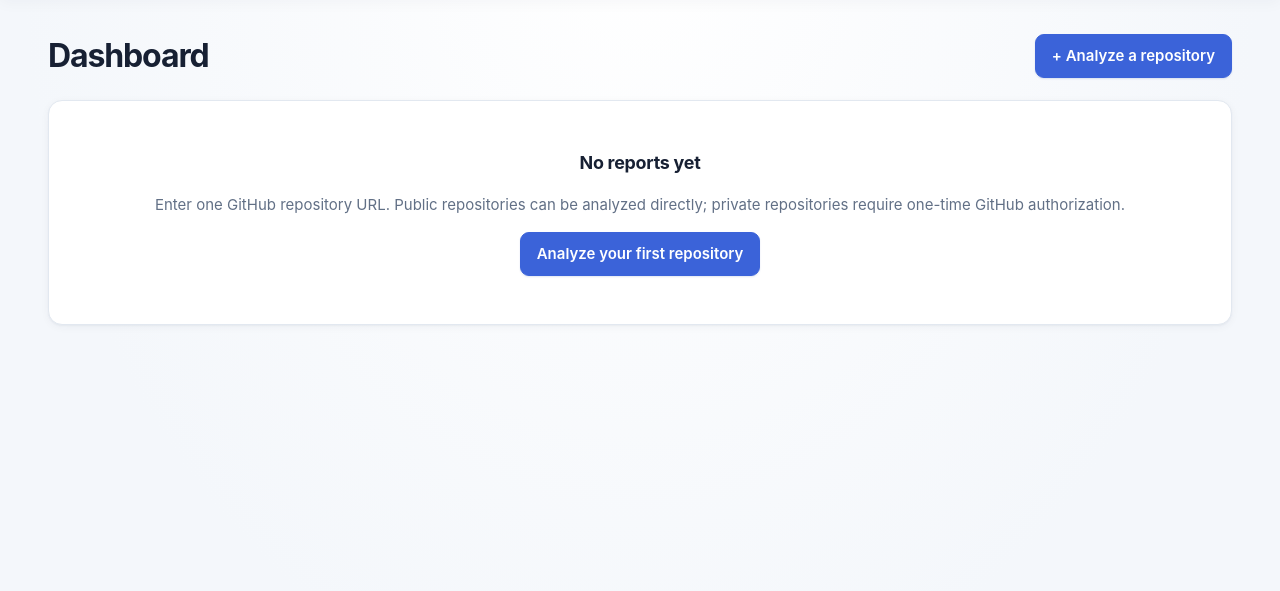
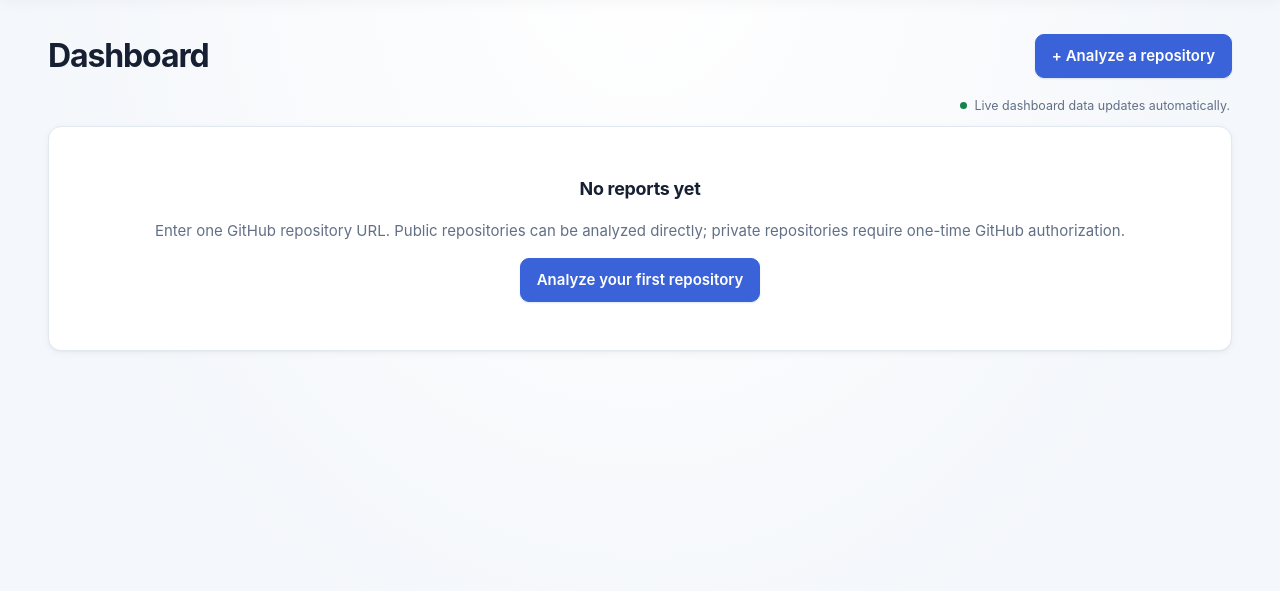
Before and after one commit to Divyad854/Repointel-code-analysis, a Django app: page / in a window 1280 px wide. Shown: the part 69-660 px from the top of the page. Run offline with Django 5.2, Linux system fonts and the light colour scheme; the visitor is signed in with stand-in values (Sample User, id 1); data that the repository does not hold is empty.

Commit message:
commit b

```diff
--- a/web/reviews/urls.py
+++ b/web/reviews/urls.py
@@ -4,6 +4,7 @@ from . import views
 
 urlpatterns = [
     path("", views.dashboard, name="dashboard"),
+    path("dashboard/data/", views.dashboard_data, name="dashboard_data"),
     path("analyze/", views.analyze, name="analyze"),
     path("history/", views.history, name="history"),
     path("reports/<int:pk>/", views.report, name="report"),
--- a/web/reviews/views.py
+++ b/web/reviews/views.py
@@ -1,5 +1,3 @@
-from collections import defaultdict
-
 from django.conf import settings
 from django.contrib import messages
 from django.contrib.auth.decorators import login_required
@@ -31,11 +29,8 @@ PIPELINE = [
 ]
 
 
-def dashboard(request):
-    if not request.user.is_authenticated:
-        return render(request, "reviews/home.html")
-
-    done = Analysis.objects.filter(user=request.user, status=Analysis.Status.DONE)
+def _dashboard_context(user):
+    done = Analysis.objects.filter(user=user, status=Analysis.Status.DONE)
     findings = Finding.objects.filter(analysis__in=done).filter(
         Q(source__in=["llm", "rag"])
         | Q(
@@ -50,27 +45,31 @@ def dashboard(request):
     by_category = {r["category"]: r["n"] for r in findings.values("category").annotate(n=Count("id"))}
     by_severity = {r["severity"]: r["n"] for r in findings.values("severity").annotate(n=Count("id"))}
 
+    category_scores: dict[str, list[float]] = {"performance": [], "documentation": []}
+    for scores in done.values_list("scores", flat=True):
+        for category, values in category_scores.items():
+            score = (scores or {}).get(category)
+            if isinstance(score, (int, float)) and not isinstance(score, bool):
+                values.append(score)
+
+    average_category_scores = {
+        category: round(sum(values) / len(values)) if values else None
+        for category, values in category_scores.items()
+    }
+
     recent = list(done.order_by("-created_at")[:8])[::-1]
-    lang_totals: dict[str, float] = defaultdict(float)
-    langs_seen = 0
-    for a in done.order_by("-created_at")[:20]:
-        languages = (a.report.get("technology") or {}).get("languages") or []
-        if languages:
-            langs_seen += 1
-        for lang in languages:
-            lang_totals[lang["name"]] += lang["percent"]
-    languages = sorted(
-        ({"name": n, "percent": round(v / max(langs_seen, 1), 1)} for n, v in lang_totals.items()),
-        key=lambda x: x["percent"], reverse=True)[:8]
-
     context = {
         "analyzed": done.count(),
         "avg_score": round(done.aggregate(a=Avg("overall_score"))["a"] or 0),
         "security_issues": by_category.get("security", 0),
+        "performance_issues": by_category.get("performance", 0),
         "code_issues": sum(by_category.get(c, 0) for c in ("quality", "performance", "best_practices")),
         "doc_issues": by_category.get("documentation", 0),
-        "active": Analysis.objects.filter(user=request.user, status__in=[Analysis.Status.QUEUED, Analysis.Status.RUNNING]).count(),
-        "latest": Analysis.objects.filter(user=request.user)[:5],
+        "avg_performance_score": average_category_scores["performance"],
+        "avg_documentation_score": average_category_scores["documentation"],
+        "active": Analysis.objects.filter(user=user, status__in=[Analysis.Status.QUEUED, Analysis.Status.RUNNING]).count(),
+        "has_data": done.exists(),
+        "latest": Analysis.objects.filter(user=user)[:5],
         "chart_data": {
             "scores": {
                 "labels": [f"@{a.owner}" if a.is_profile else f"{a.owner}/{a.repo_name}" for a in recent],
@@ -82,11 +81,46 @@ def dashboard(request):
             },
             "severity": {"labels": ["Critical", "High", "Medium", "Low"],
                          "values": [by_severity.get(k, 0) for k in ("critical", "high", "medium", "low")]},
-            "languages": {"labels": [l["name"] for l in languages], "values": [l["percent"] for l in languages]},
         },
-        "has_data": done.exists(),
     }
-    return render(request, "reviews/dashboard.html", context)
+    return context
+
+
+def dashboard(request):
+    if not request.user.is_authenticated:
+        return render(request, "reviews/home.html")
+    return render(request, "reviews/dashboard.html", _dashboard_context(request.user))
+
+
+@login_required
+@require_GET
+def dashboard_data(request):
+    active = Analysis.objects.filter(
+        user=request.user,
+        status__in=[Analysis.Status.QUEUED, Analysis.Status.RUNNING],
+    )
+    try:
+        for analysis in active:
+            sync_analysis(analysis)
+    except AIServiceError as exc:
+        return JsonResponse({"error": str(exc)}, status=503)
+
+    context = _dashboard_context(request.user)
+    response = JsonResponse({
+        "analyzed": context["analyzed"],
+        "avg_score": context["avg_score"],
+        "security_issues": context["security_issues"],
+        "code_issues": context["code_issues"],
+        "performance_issues": context["performance_issues"],
+        "doc_issues": context["doc_issues"],
+        "avg_performance_score": context["avg_performance_score"],
+        "avg_documentation_score": context["avg_documentation_score"],
+        "active": context["active"],
+        "has_data": context["has_data"],
+        "chart_data": context["chart_data"],
+    })
+    response["Cache-Control"] = "no-store"
+    return response
 
 
 @login_required
--- a/web/static/css/app.css
+++ b/web/static/css/app.css
@@ -26,7 +26,7 @@ main.wrap { min-height: calc(100vh - 120px); padding-top: 34px; padding-bottom:
 
 .card { background: var(--card); border: 1px solid var(--border); border-radius: 14px; padding: 22px; box-shadow: var(--shadow); margin-bottom: 18px; }
 .card.narrow { max-width: 680px; } .card.empty { text-align: center; padding: 48px 20px; }
-.grid { display: grid; gap: 18px; } .grid.two { grid-template-columns: repeat(2, minmax(0, 1fr)); } .grid.five { grid-template-columns: repeat(5, minmax(0, 1fr)); }
+.grid { display: grid; gap: 18px; } .grid.two { grid-template-columns: repeat(2, minmax(0, 1fr)); } .grid.four { grid-template-columns: repeat(4, minmax(0, 1fr)); } .grid.five { grid-template-columns: repeat(5, minmax(0, 1fr)); } .grid.six { grid-template-columns: repeat(6, minmax(0, 1fr)); }
 .grid > .card { margin-bottom: 0; } .grid { margin-bottom: 18px; }
 .page-head { display: flex; justify-content: space-between; align-items: flex-start; gap: 16px; flex-wrap: wrap; margin-bottom: 14px; } .page-head.tight { margin-bottom: 6px; align-items: center; }
 .actions { display: flex; gap: 8px; } .actions form { margin: 0; }
@@ -56,10 +56,32 @@ select { width: auto; } .form select { width: 100%; } textarea { resize: vertica
 .msg.success { border-color: var(--good); } .msg.error { border-color: var(--bad); } .msg.warning { border-color: var(--ok); }
 .note { color: var(--good); } .warn { color: var(--ok); }
 
-.stats { display: grid; gap: 14px; grid-template-columns: repeat(3, 1fr); } .stats.grid.five { grid-template-columns: repeat(5, minmax(0, 1fr)); }
+.stats { display: grid; gap: 14px; grid-template-columns: repeat(3, minmax(0, 1fr)); } .stats.grid.four { grid-template-columns: repeat(4, minmax(0, 1fr)); } .stats.grid.five { grid-template-columns: repeat(5, minmax(0, 1fr)); } .stats.grid.six { grid-template-columns: repeat(3, minmax(0, 1fr)); }
 .stat { display: flex; flex-direction: column; } .stat .num { font-size: 1.9rem; font-weight: 700; line-height: 1.1; } .stat .lbl { color: var(--muted); font-size: .85rem; margin-top: 4px; }
+.dashboard-refresh { min-height: 1.4em; margin: -4px 2px 10px; text-align: right; } .dashboard-refresh-error { color: var(--bad); }
 .num.good, .pill.good { color: var(--good); } .num.ok, .pill.ok { color: var(--ok); } .num.bad, .pill.bad { color: var(--bad); } .num.na { color: var(--muted); }
 .chart-box { position: relative; height: 250px; }
+
+#dashboard-live { padding-top: 4px; }
+#dashboard-live .dashboard-refresh { display: flex; justify-content: flex-end; align-items: center; min-height: 0; margin: -8px 2px 10px; font-size: .78rem; }
+#dashboard-live .dashboard-refresh:not(.dashboard-refresh-error)::before { width: 7px; height: 7px; margin-right: 7px; border-radius: 50%; background: var(--good); content: ""; }
+#dashboard-live > .dashboard-kpis.card { display: grid; grid-template-columns: repeat(6, minmax(0, 1fr)); gap: 12px; margin: 0 0 30px; padding: 12px; overflow: visible; border-radius: 14px; background: #f7f9fc; }
+#dashboard-live .dashboard-kpi { position: relative; display: flex; min-width: 0; min-height: 112px; flex-direction: column; justify-content: center; padding: 15px; border: 1px solid var(--border); border-top: 3px solid #dce5f7; border-radius: 10px; background: var(--card); box-shadow: 0 2px 6px rgba(20, 35, 65, .04); }
+#dashboard-live .dashboard-kpi + .dashboard-kpi { border-left: 1px solid var(--border); }
+#dashboard-live .dashboard-kpi:nth-child(1) { border-top-color: #9aaccb; }
+#dashboard-live .dashboard-kpi:nth-child(2) { border-top-color: var(--good); }
+#dashboard-live .dashboard-kpi:nth-child(3) { border-top-color: var(--bad); }
+#dashboard-live .dashboard-kpi:nth-child(4) { border-top-color: var(--brand); }
+#dashboard-live .dashboard-kpi:nth-child(5) { border-top-color: #16834b; }
+#dashboard-live .dashboard-kpi:nth-child(6) { border-top-color: #d3404b; }
+#dashboard-live .dashboard-kpi .num { display: block; font-size: clamp(1.55rem, 2vw, 1.95rem); font-weight: 750; line-height: 1.1; letter-spacing: -.04em; }
+#dashboard-live .dashboard-kpi .num.security { color: var(--bad); }
+#dashboard-live .dashboard-kpi .num.code { color: var(--brand); }
+#dashboard-live .dashboard-kpi .lbl { margin-top: 7px; color: #526078; font-size: .8rem; font-weight: 550; line-height: 1.3; }
+#dashboard-live .dashboard-kpi-score .bar { width: 100%; margin-top: 9px; }
+#dashboard-live > .grid { display: grid; grid-template-columns: repeat(2, minmax(0, 1fr)); gap: 18px; margin: 0 0 18px; }
+#dashboard-live > .grid, #dashboard-live > .grid > .card, #dashboard-live > .card:not(.dashboard-kpis) { margin: 0; border-radius: 13px; }
+#dashboard-live .chart-box { height: 260px; }
 
 .table { width: 100%; border-collapse: collapse; } .table th { text-align: left; color: var(--muted); font-weight: 600; font-size: .8rem; text-transform: uppercase; letter-spacing: .04em; }
 .table th, .table td { padding: 10px 8px; border-bottom: 1px solid var(--border); vertical-align: top; } .table tr:last-child td { border-bottom: 0; }
@@ -223,7 +245,9 @@ details.card summary { cursor: pointer; font-weight: 600; } .files { columns: 2;
 .security-setting p { margin: 3px 0 0; }
 
 @media (max-width: 860px) {
-  .grid.two, .grid.five, .stats.grid.five { grid-template-columns: 1fr 1fr; } .hero { flex-direction: column; align-items: flex-start; } .files { columns: 1; }
+  .grid.two, .grid.four, .grid.five, .grid.six, .stats.grid.four, .stats.grid.five, .stats.grid.six { grid-template-columns: 1fr 1fr; } .hero { flex-direction: column; align-items: flex-start; } .files { columns: 1; }
+  #dashboard-live .dashboard-kpis { grid-template-columns: repeat(3, minmax(0, 1fr)); }
+  #dashboard-live .dashboard-kpi:nth-child(4) { border-left: 1px solid var(--border); }
   .topbar-inner { flex-wrap: wrap; gap: 8px 18px; padding-top: 10px; padding-bottom: 10px; }
   .nav { order: 3; flex-basis: 100%; }
   .landing-hero { min-height: auto; grid-template-columns: 1fr 1fr; gap: 20px; padding-top: 52px; }
@@ -236,7 +260,12 @@ details.card summary { cursor: pointer; font-weight: 600; } .files { columns: 2;
 @media (max-width: 560px) {
   .wrap { padding-left: 18px; padding-right: 18px; }
   main.wrap { padding-top: 24px; }
-  .grid.two, .grid.five, .stats.grid.five, .checklist { grid-template-columns: 1fr; }
+  .grid.two, .grid.four, .grid.five, .grid.six, .stats.grid.four, .stats.grid.five, .stats.grid.six, .checklist { grid-template-columns: 1fr; }
+  #dashboard-live .dashboard-kpis { grid-template-columns: repeat(2, minmax(0, 1fr)); }
+  #dashboard-live .dashboard-kpi { min-height: 96px; padding: 14px; }
+  #dashboard-live .dashboard-kpi:nth-child(odd) { border-left: 1px solid var(--border); }
+  #dashboard-live > .grid { grid-template-columns: 1fr; }
+  #dashboard-live .dashboard-refresh { margin-bottom: 10px; }
   .topbar-inner { padding-top: 10px; padding-bottom: 10px; gap: 8px; }
   .nav { gap: 2px; }
   .nav a { padding: 7px 9px; font-size: .9rem; }
--- a/web/static/js/dashboard.js
+++ b/web/static/js/dashboard.js
@@ -1,37 +1,106 @@
 (function () {
-  var el = document.getElementById("chart-data");
-  if (!el || typeof Chart === "undefined") return;
-  var d = JSON.parse(el.textContent);
+  var root = document.getElementById("dashboard-live");
+  if (!root) return;
+
+  var status = document.getElementById("dashboard-refresh");
+  var refreshUrl = root.dataset.refreshUrl;
+  var hasData = root.dataset.hasData === "true";
+  var initialAnalyzed = Number(root.dataset.analyzed || 0);
+  var charts = {};
+
+  function createCharts(data) {
+    if (typeof Chart === "undefined") return;
+
     var css = getComputedStyle(document.documentElement);
     var text = css.getPropertyValue("--muted").trim() || "#666";
     var grid = css.getPropertyValue("--border").trim() || "#ddd";
+    var palette = ["#4f6df5", "#e5484d", "#f5a524", "#12a594", "#8e4ec6", "#6b7280", "#0ea5e9", "#d6409f"];
+    var severityColors = ["#c62828", "#ef6c00", "#f9a825", "#5c8fd6"];
+    var options = { responsive: true, maintainAspectRatio: false };
+
     Chart.defaults.color = text;
     Chart.defaults.font.family = "inherit";
-  var palette = ["#4f6df5", "#e5484d", "#f5a524", "#12a594", "#8e4ec6", "#6b7280", "#0ea5e9", "#d6409f"];
-  var sevColors = ["#c62828", "#ef6c00", "#f9a825", "#5c8fd6"];
-  var opts = { responsive: true, maintainAspectRatio: false };
-
-  new Chart(document.getElementById("c-scores"), {
+    charts.scores = new Chart(document.getElementById("c-scores"), {
       type: "bar",
-    data: { labels: d.scores.labels, datasets: [{ data: d.scores.values, backgroundColor: "#4f6df5", borderRadius: 6 }] },
-    options: Object.assign({}, opts, { plugins: { legend: { display: false } },
+      data: { labels: data.scores.labels, datasets: [{ data: data.scores.values, backgroundColor: "#4f6df5", borderRadius: 6 }] },
+      options: Object.assign({}, options, { plugins: { legend: { display: false } },
         scales: { y: { min: 0, max: 100, grid: { color: grid } }, x: { grid: { display: false } } } })
     });
-  new Chart(document.getElementById("c-categories"), {
+    charts.categories = new Chart(document.getElementById("c-categories"), {
       type: "doughnut",
-    data: { labels: d.categories.labels, datasets: [{ data: d.categories.values, backgroundColor: palette, borderWidth: 0 }] },
-    options: Object.assign({}, opts, { plugins: { legend: { position: "right" } }, cutout: "62%" })
+      data: { labels: data.categories.labels, datasets: [{ data: data.categories.values, backgroundColor: palette, borderWidth: 0 }] },
+      options: Object.assign({}, options, { plugins: { legend: { position: "right" } }, cutout: "62%" })
     });
-  new Chart(document.getElementById("c-severity"), {
+    charts.severity = new Chart(document.getElementById("c-severity"), {
       type: "bar",
-    data: { labels: d.severity.labels, datasets: [{ data: d.severity.values, backgroundColor: sevColors, borderRadius: 6 }] },
-    options: Object.assign({}, opts, { plugins: { legend: { display: false } },
+      data: { labels: data.severity.labels, datasets: [{ data: data.severity.values, backgroundColor: severityColors, borderRadius: 6 }] },
+      options: Object.assign({}, options, { plugins: { legend: { display: false } },
         scales: { y: { beginAtZero: true, grid: { color: grid }, ticks: { precision: 0 } }, x: { grid: { display: false } } } })
     });
-  new Chart(document.getElementById("c-languages"), {
-    type: "bar",
-    data: { labels: d.languages.labels, datasets: [{ data: d.languages.values, backgroundColor: "#12a594", borderRadius: 6 }] },
-    options: Object.assign({}, opts, { indexAxis: "y", plugins: { legend: { display: false } },
-      scales: { x: { beginAtZero: true, max: 100, grid: { color: grid } }, y: { grid: { display: false } } } })
+  }
+
+  function updateCharts(data) {
+    Object.keys(charts).forEach(function (name) {
+      charts[name].data.labels = data[name].labels;
+      charts[name].data.datasets[0].data = data[name].values;
+      charts[name].update("none");
     });
+  }
+
+  function updateMetrics(data) {
+    Object.keys(data).forEach(function (name) {
+      var value = document.querySelector('[data-metric="' + name + '"]');
+      if (!value) return;
+      value.textContent = data[name] === null ? "—" : data[name];
+      if (name === "avg_score" || name === "avg_performance_score" || name === "avg_documentation_score") {
+        var score = Number(data[name]);
+        var scoreClass = data[name] === null ? "na" : score >= 80 ? "good" : score >= 60 ? "ok" : "bad";
+        value.classList.remove("good", "ok", "bad", "na");
+        value.classList.add(scoreClass);
+        var bar = document.querySelector('[data-score-metric="' + name + '"]');
+        if (bar) {
+          bar.classList.remove("good", "ok", "bad", "na");
+          bar.classList.add(scoreClass);
+          bar.style.width = (Number.isFinite(score) ? Math.max(0, Math.min(100, score)) : 0) + "%";
+        }
+      }
+    });
+  }
+
+  document.querySelectorAll(".bar i[data-progress]").forEach(function (bar) {
+    var progress = Number(bar.dataset.progress);
+    bar.style.width = (Number.isFinite(progress) ? Math.max(0, Math.min(100, progress)) : 0) + "%";
+  });
+
+  var chartData = document.getElementById("chart-data");
+  if (chartData && hasData) createCharts(JSON.parse(chartData.textContent));
+
+  function refresh() {
+    fetch(refreshUrl, { credentials: "same-origin", headers: { "Accept": "application/json" } })
+      .then(function (response) {
+        return response.json().then(function (data) {
+          if (!response.ok) throw new Error(data.error || "Server returned " + response.status);
+          return data;
+        });
+      })
+      .then(function (data) {
+        if (data.has_data !== hasData || data.analyzed !== initialAnalyzed) {
+          window.location.reload();
+          return;
+        }
+        updateMetrics(data);
+        updateCharts(data.chart_data);
+        status.textContent = "Live data · updated " + new Date().toLocaleTimeString();
+        status.classList.remove("dashboard-refresh-error");
+      })
+      .catch(function (error) {
+        status.textContent = "Live update failed: " + error.message + " · retrying";
+        status.classList.add("dashboard-refresh-error");
+      })
+      .finally(function () {
+        window.setTimeout(refresh, 15000);
+      });
+  }
+
+  window.setTimeout(refresh, 15000);
 })();
--- a/web/templates/base.html
+++ b/web/templates/base.html
@@ -5,7 +5,7 @@
   <meta name="viewport" content="width=device-width, initial-scale=1">
   <title>{% block title %}Repo Intel{% endblock %} · Repo Intel</title>
   <link rel="icon" type="image/svg+xml" href="{% static 'images/repo-intel-mark.svg' %}">
-  <link rel="stylesheet" href="{% static 'css/app.css' %}?v=3">
+  <link rel="stylesheet" href="{% static 'css/app.css' %}?v=10">
 </head>
 <body>
 <header class="topbar">
--- a/web/templates/reviews/dashboard.html
+++ b/web/templates/reviews/dashboard.html
@@ -7,28 +7,40 @@
   <a class="btn" href="{% url 'analyze' %}">+ Analyze a repository</a>
 </div>
 
+<div id="dashboard-live" data-refresh-url="{% url 'dashboard_data' %}" data-has-data="{{ has_data|yesno:'true,false' }}" data-analyzed="{{ analyzed|default:0 }}">
+<div class="dashboard-refresh muted small" id="dashboard-refresh" role="status" aria-live="polite">Live dashboard data updates automatically.</div>
 {% if not has_data %}
 <div class="card empty">
   <h2>No reports yet</h2>
   <p class="muted">Enter one GitHub repository URL. Public repositories can be analyzed directly; private repositories require one-time GitHub authorization.</p>
   <a class="btn" href="{% url 'analyze' %}">Analyze your first repository</a>
-  {% if active %}<p class="muted">{{ active }} analysis in progress — see <a href="{% url 'history' %}">My reports</a>.</p>{% endif %}
+  {% if active %}<p class="muted"><span data-metric="active">{{ active }}</span> analysis in progress — see <a href="{% url 'history' %}">My reports</a>.</p>{% endif %}
 </div>
 {% else %}
-<div class="stats grid five">
-  <div class="stat card"><span class="num">{{ analyzed }}</span><span class="lbl">Repositories analyzed</span></div>
-  <div class="stat card"><span class="num {{ avg_score|score_class }}">{{ avg_score }}</span><span class="lbl">Average score</span></div>
-  <div class="stat card"><span class="num">{{ security_issues }}</span><span class="lbl">Security issues</span></div>
-  <div class="stat card"><span class="num">{{ code_issues }}</span><span class="lbl">Code issues</span></div>
-  <div class="stat card"><span class="num">{{ doc_issues }}</span><span class="lbl">Documentation issues</span></div>
+<div class="dashboard-kpis card">
+  <div class="dashboard-kpi"><span class="num" data-metric="analyzed">{{ analyzed }}</span><span class="lbl">Repositories analyzed</span></div>
+  <div class="dashboard-kpi"><span class="num {{ avg_score|score_class }}" data-metric="avg_score">{{ avg_score }}</span><span class="lbl">Average score</span></div>
+  <div class="dashboard-kpi"><span class="num security" data-metric="security_issues">{{ security_issues }}</span><span class="lbl">Security issues</span></div>
+  <div class="dashboard-kpi"><span class="num code" data-metric="code_issues">{{ code_issues }}</span><span class="lbl">Code issues</span></div>
+  <div class="dashboard-kpi dashboard-kpi-score">
+    <span class="num {{ avg_performance_score|score_class }}" data-metric="avg_performance_score">{{ avg_performance_score|score_text }}</span>
+    <span class="lbl">Performance score</span>
+    <!-- <div class="bar"><i class="{{ avg_performance_score|score_class }}" data-score-metric="avg_performance_score" data-progress="{{ avg_performance_score|default:0 }}"></i></div> -->
+  </div>
+  <div class="dashboard-kpi dashboard-kpi-score">
+    <span class="num {{ avg_documentation_score|score_class }}" data-metric="avg_documentation_score">{{ avg_documentation_score|score_text }}</span>
+    <span class="lbl">Documentation score</span>
+    <!-- <div class="bar"><i class="{{ avg_documentation_score|score_class }}" data-score-metric="avg_documentation_score" data-progress="{{ avg_documentation_score|default:0 }}"></i></div> -->
+  </div>
 </div>
 
 <div class="grid two">
   <div class="card"><h2>Score by repository</h2><div class="chart-box"><canvas id="c-scores"></canvas></div></div>
   <div class="card"><h2>Issues by category</h2><div class="chart-box"><canvas id="c-categories"></canvas></div></div>
   <div class="card"><h2>Issues by severity</h2><div class="chart-box"><canvas id="c-severity"></canvas></div></div>
-  <div class="card"><h2>Language distribution</h2><div class="chart-box"><canvas id="c-languages"></canvas></div></div>
 </div>
+<br>
+<br>
 
 <div class="card">
   <h2>Latest analyses</h2>
@@ -37,10 +49,11 @@
 </div>
 {{ chart_data|json_script:"chart-data" }}
 {% endif %}
+</div>
 {% endblock %}
 {% block scripts %}
 {% if has_data %}
 <script src="https://cdn.jsdelivr.net/npm/chart.js@4.4.3/dist/chart.umd.min.js"></script>
-<script src="{% static 'js/dashboard.js' %}"></script>
 {% endif %}
+<script src="{% static 'js/dashboard.js' %}?v=4"></script>
 {% endblock %}
```
Also changed, not shown: web/reviews/tests.py (+73 -3 lines). Lines whose indentation alone changed are shown as unchanged.
